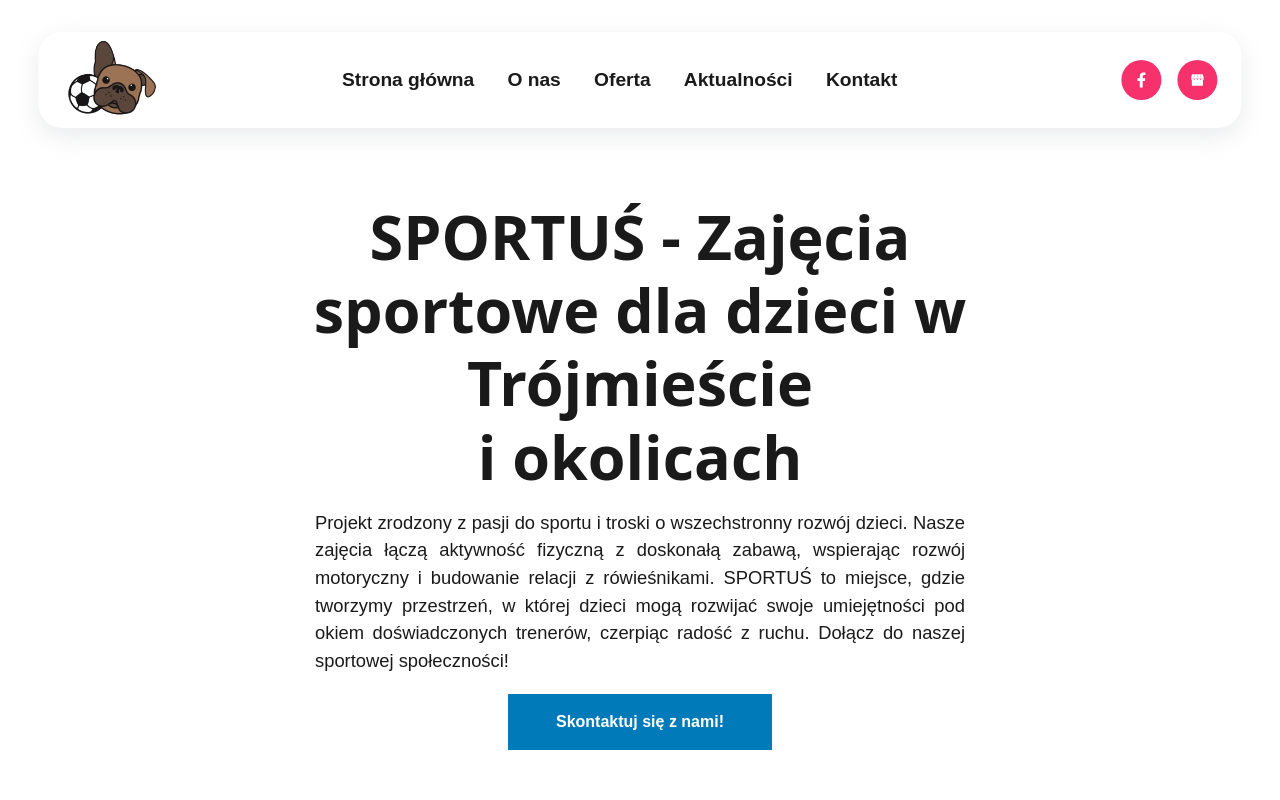
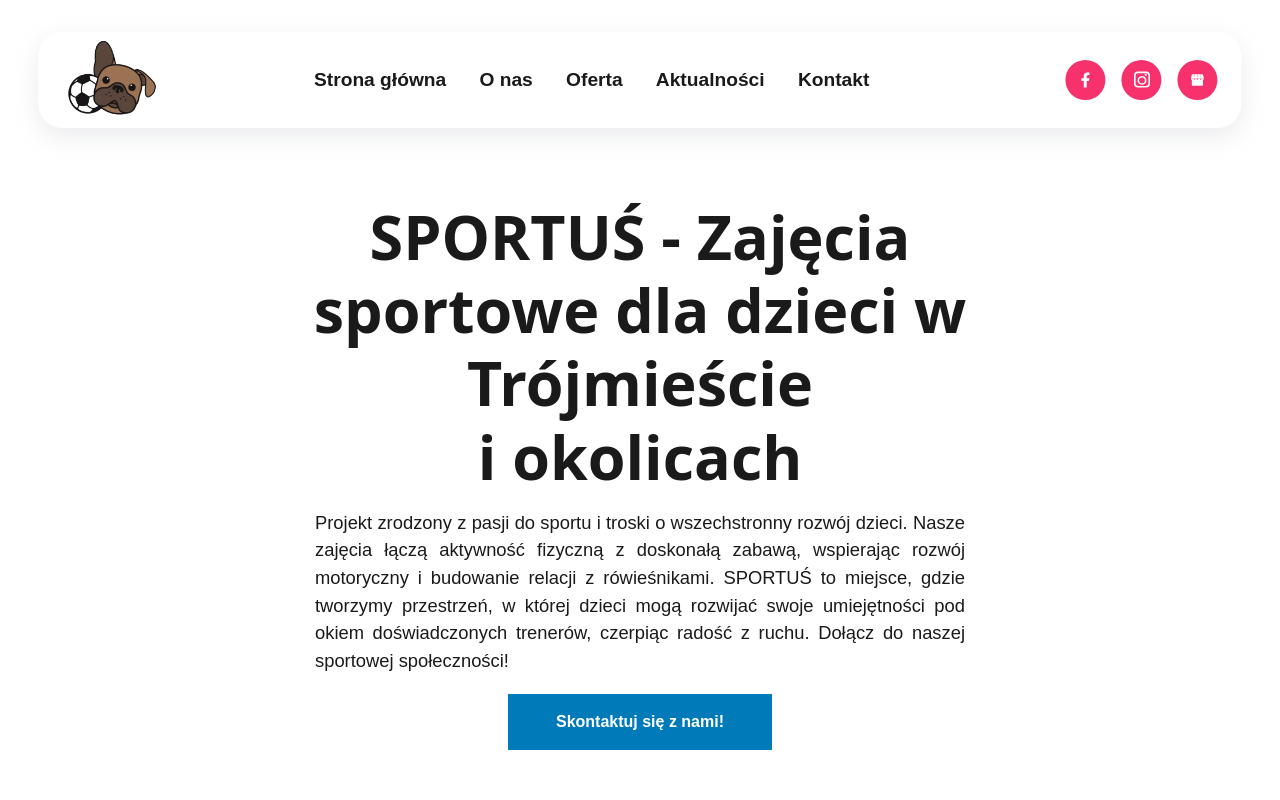
Before and after one commit to pawelkom88/sportus, an Astro site: page / in a window 1280 px wide. Shown: the top 800 px of the page. Built offline with nearby package versions, Linux system fonts and the light colour scheme; Astro itself is replaced by a stand-in of ours; a web font is replaced by a local one.

Commit message:
add instagram icon

```diff
--- a/src/components/socials/Socials.astro
+++ b/src/components/socials/Socials.astro
@@ -34,6 +34,34 @@ const custom = isHidden === "desktop" ? "cs-custom" : "";
         <title id=`facebook-icon-title-${isHiddenClass}`>
           Sportus - profil na facebooku
         </title>
+      </svg>
+    </a>
+  </li>
+  <li class="cs-social-li">
+    <a
+      href="https://www.instagram.com/sportus_gdansk?stkn=NmF2Y2N4amF6cHdq"
+      class="cs-social-link"
+      aria-label="Profil Sportuś na Instagramie"
+      target="_blank"
+      rel="noopener noreferrer"
+      aria-labelledby=`instagram-icon-title-${isHiddenClass}`
+    >
+      <svg
+        class="cs-social-icon cs-instagram-icon"
+        width="14"
+        height="14"
+        viewBox="0 0 24 24"
+        fill="none"
+        xmlns="http://www.w3.org/2000/svg"
+        aria-hidden="true"
+      >
+        <title id=`instagram-icon-title-${isHiddenClass}`>
+          Sportus - profil na Instagramie
+        </title>
+        <path
+          d="M7 2h10a5 5 0 0 1 5 5v10a5 5 0 0 1-5 5H7a5 5 0 0 1-5-5V7a5 5 0 0 1 5-5Zm0 2a3 3 0 0 0-3 3v10a3 3 0 0 0 3 3h10a3 3 0 0 0 3-3V7a3 3 0 0 0-3-3H7Zm5 3.4A5.6 5.6 0 1 1 6.4 13 5.6 5.6 0 0 1 12 7.4Zm0 2A3.6 3.6 0 1 0 15.6 13 3.6 3.6 0 0 0 12 9.4Zm6.1-3.4a1.4 1.4 0 1 1-1.4-1.4 1.4 1.4 0 0 1 1.4 1.4Z"
+          fill="#FFFFFF"
+        />
       </svg>
     </a>
   </li>
--- a/src/components/socials/socials.css
+++ b/src/components/socials/socials.css
@@ -28,11 +28,16 @@
   transform: translateY(-5px);
 }
 .cs-social-icon {
-  filter: grayscale(1) brightness(1000%);
   width: 1rem;
   height: auto;
   display: block;
   transition: transform 0.3s;
+  filter: brightness(0) invert(1);
+}
+
+.cs-instagram-icon {
+  width: 1.2rem;
+  height: 1.2rem;
 }
 
 @media only screen and (min-width: 1024px) {
```
